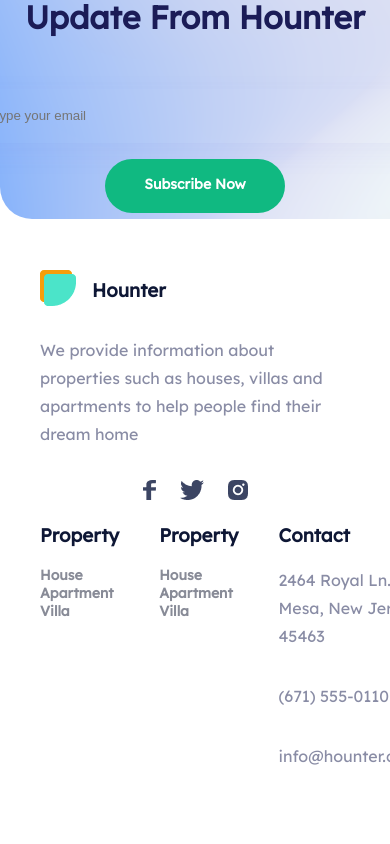
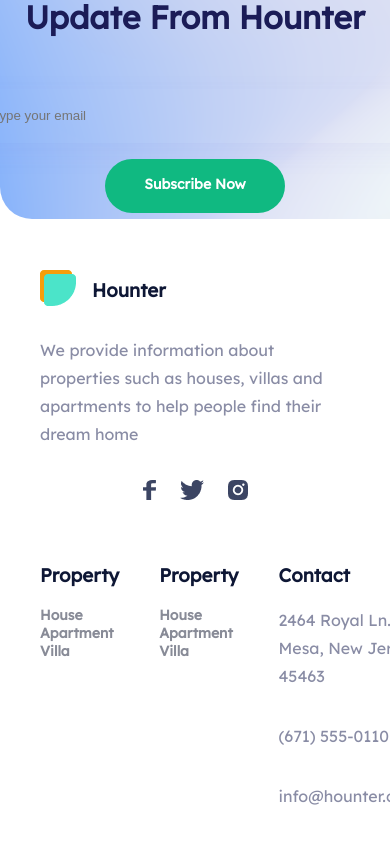
Before and after one commit to TheoOliveira/houter-template, a Next.js app: page / in a window 390 px wide. Shown: the part 5475-6319 px from the top of the page. Built offline with nearby package versions, Linux system fonts and the light colour scheme.

Commit message:
feat: mobile footer and other sliders

```diff
--- a/components/footer/footer.module.scss
+++ b/components/footer/footer.module.scss
@@ -35,6 +35,7 @@
 
   .secondColumn {
     display: flex;
+    margin: 40px 0px;
     gap: 40px;
      ul   {
        font-weight: 400;
```
